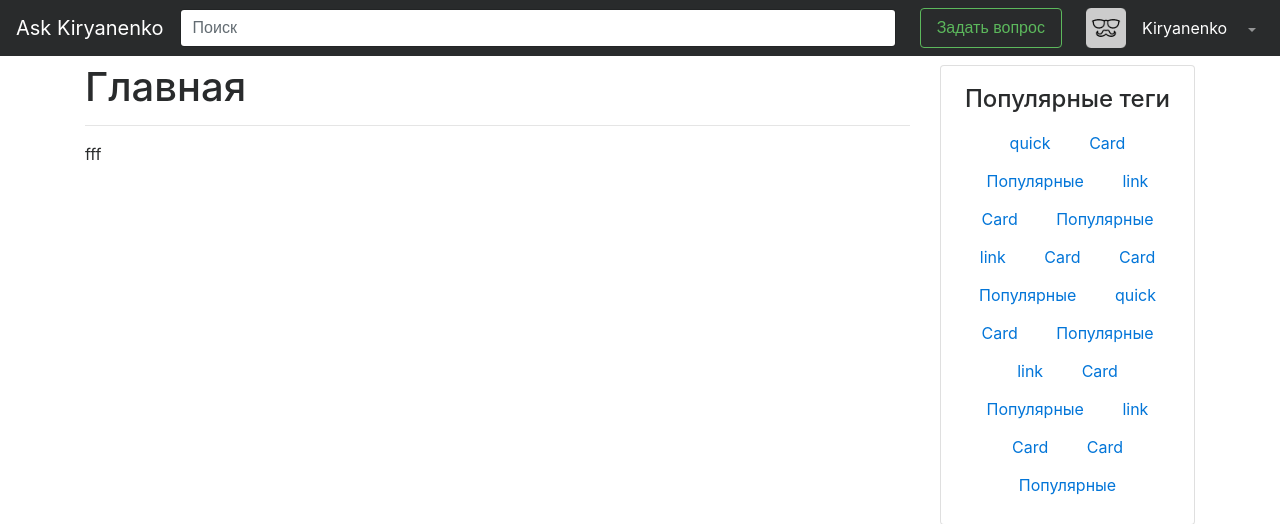
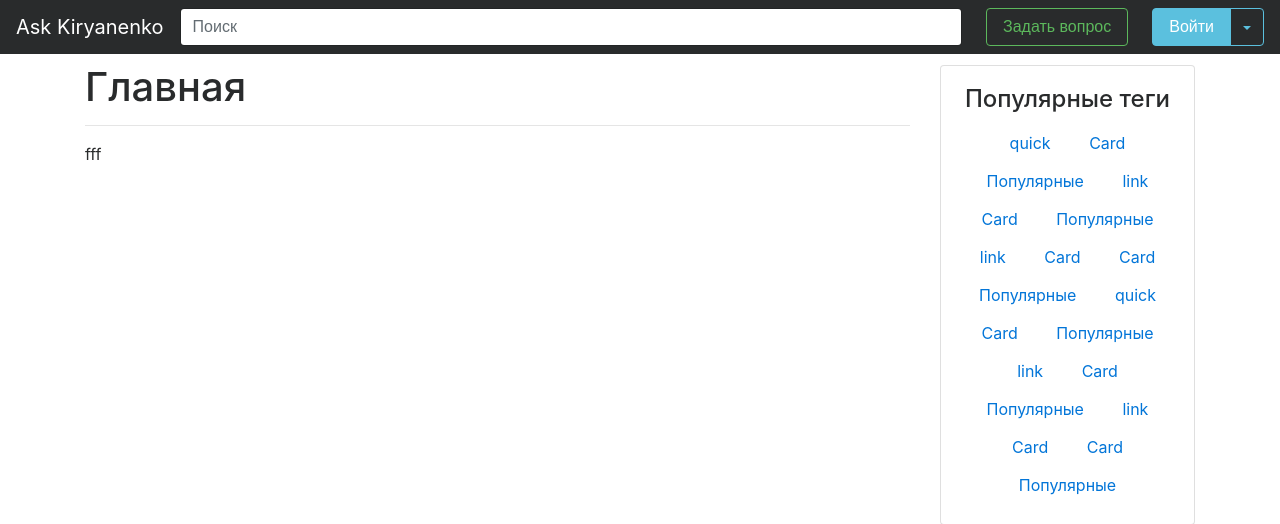
Before and after one commit to kiryanenko/Ask_Kiryanenko, a Django app: page / in a window 1280 px wide. Shown: the top 524 px of the page. Run offline with Django 3.2, Linux system fonts and the light colour scheme; some libraries are stand-ins or nearby versions.

Commit message:
buttons sign in / sign up

```diff
--- a/templates/questions/base.html
+++ b/templates/questions/base.html
@@ -20,17 +20,18 @@
 
 <nav class="navbar navbar-toggleable-md fixed-top navbar-inverse bg-inverse">
     <a class="navbar-brand" href="/">Ask Kiryanenko</a>
-    <button class="navbar-toggler navbar-toggler-right" type="button" data-toggle="collapse" data-target="#navbarsExampleDefault" aria-controls="navbarsExampleDefault" aria-expanded="false" aria-label="Toggle navigation">
+    <button class="navbar-toggler navbar-toggler-right" type="button" data-toggle="collapse" data-target="#navbar" aria-controls="navbarsExampleDefault" aria-expanded="false" aria-label="Toggle navigation">
         <span class="navbar-toggler-icon"></span>
     </button>
-    <div class="collapse navbar-collapse" id="navbarsExampleDefault">
+    <div class="collapse navbar-collapse" id="navbar">
         <form class="form-inline mr-sm-4 w-100">
             <input class="form-control w-100" type="text" placeholder="Поиск">
         </form>
-        <button class="btn btn-outline-success mr-sm-4 my-2 my-lg-0" type="submit">Задать вопрос</button>
+        <button class="btn btn-outline-success mr-sm-4 my-2 my-lg-0">Задать вопрос</button>
 
         <div class="navbar-nav my-2 my-lg-0">
             <div class="nav-item dropdown btn-group">
+                {% if 0 %}
                     <a href="#" class="mr-2"><img src="{% static 'questions/images/user.png' %}" class="avatar-sm"></a>
                     <a class="nav-link active" href="#">Kiryanenko</a>
                     <a class="nav-link dropdown-toggle dropdown-toggle-split" id="accaunt" data-toggle="dropdown"
@@ -39,6 +40,17 @@
                         <a class="dropdown-item" href="#">Настройки</a>
                         <a class="dropdown-item" href="#">Выйти</a>
                     </div>
+                {% else %}
+                    <div class="btn-group">
+                        <button type="button" class="btn btn-info">Войти</button>
+                        <button type="button" class="btn btn-outline-info dropdown-toggle dropdown-toggle-split" data-toggle="dropdown" aria-haspopup="true" aria-expanded="false">
+                            <span class="sr-only">Toggle Dropdown</span>
+                        </button>
+                        <div class="dropdown-menu dropdown-menu-right">
+                            <a class="dropdown-item" href="#">Регистрация</a>
+                        </div>
+                    </div>
+                {% endif %}
             </div>
         </div>
     </div>
```
Lines whose indentation alone changed are shown as unchanged.
